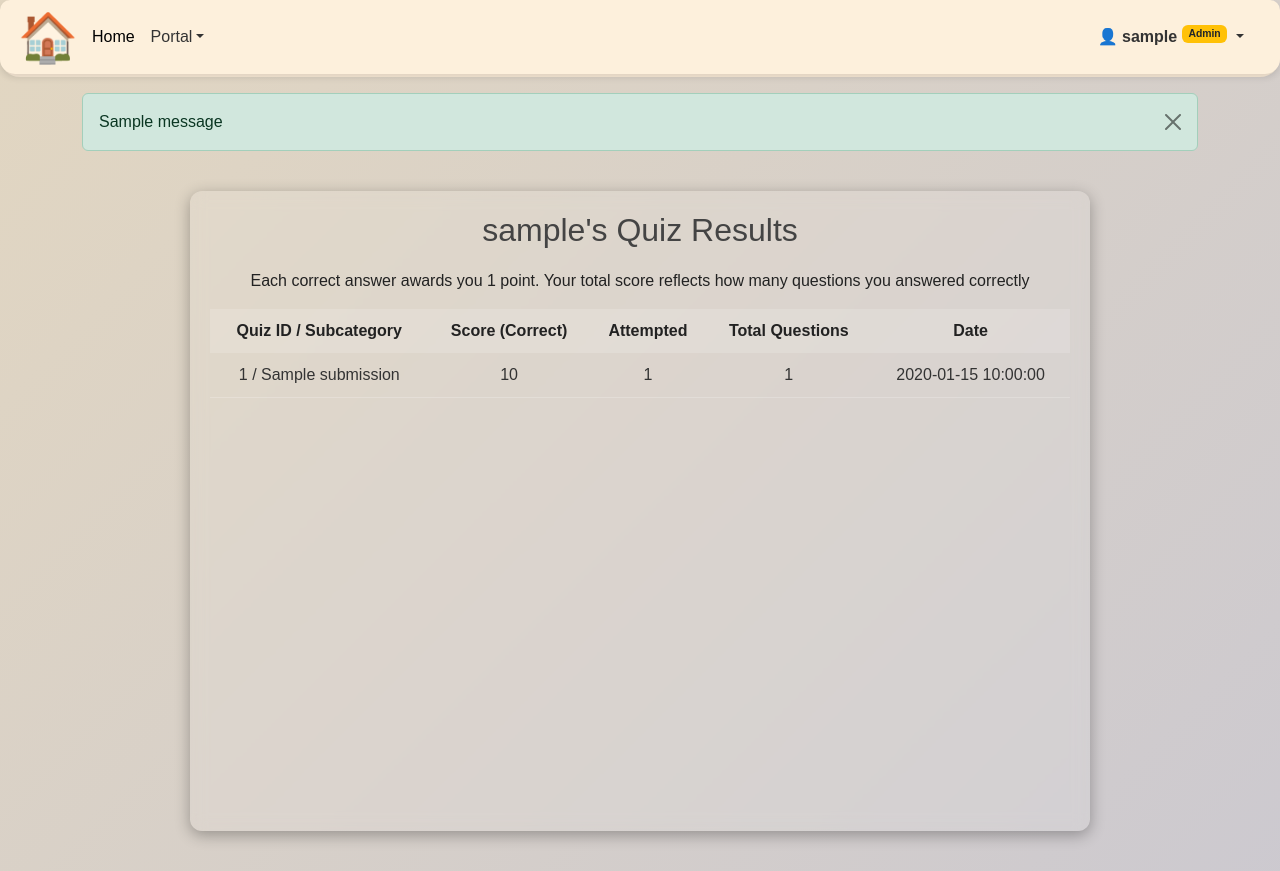
After one commit to raquib-nls/Quizz-App, a Flask app: page /my_results in a window 1280 px wide. The commit adds this page. Run offline with Flask 3, Linux system fonts and the light colour scheme; the visitor is signed in with stand-in values (Sample User, id 1); one stand-in notice (Sample message) is shown; a database or web service that is not in the repository returns one stand-in record (values such as "Sample title"); some libraries are stand-ins or nearby versions.

Commit message:
add result / score card page seprately and db error handling

```diff
--- a/app.py
+++ b/app.py
@@ -5,7 +5,9 @@ from datetime import datetime
 import os
 import psycopg2
 import logging
+from psycopg2 import OperationalError
 logging.basicConfig(level=logging.INFO)
+
 from dotenv import load_dotenv
 
 app=Flask(__name__)
@@ -13,8 +15,13 @@ app.secret_key = os.getenv("SECRET_KEY")
 
 load_dotenv()
 def get_db():
-    return psycopg2.connect(os.getenv("DATABASE_URL"))
-
+    db_url = os.getenv("DATABASE_URL")
+    try:
+        conn = psycopg2.connect(db_url)
+        return conn
+    except OperationalError as e:
+        app.logger.error(f"Database connection failed: {e}")
+        raise
 
 @app.route("/")
 def home():
@@ -95,7 +102,7 @@ def login():
 
         cnt = get_db()
         curs = cnt.cursor()
-
+        # writing steps so easy to understand by u and others
         # Step 1: Check if email exists in users table
         curs.execute("SELECT id, user_name, password, is_Admin FROM users WHERE email = %s", (email,))
         user = curs.fetchone()
@@ -190,76 +197,91 @@ def subcat(cat_id):
     return render_template("subcategory.html",subcat=subcat)
 
 @app.route("/quizz/<int:id>/<int:id2>")
-def quizz(id,id2):
-    cnt=get_db()
-    curs=cnt.cursor()
-    curs.execute("select question,option1,option2,option3,option4,CORRECT_OPTION from questions where sub_id=%s",(id,))
-    result=curs.fetchall()
+def quizz(id, id2):
+    cnt = get_db()
+    curs = cnt.cursor()
+    curs.execute("""
+        SELECT id, question, option1, option2, option3, option4, CORRECT_OPTION
+        FROM questions WHERE sub_id=%s
+    """, (id,))
+    result = curs.fetchall()
+    return render_template("quizz.html", result=result, subcat_id=id)
+
+@app.route("/submit", methods=['POST'])
+def submit():
+
+    session.pop('details', None)
+    session.pop('score', None)
 
 
-    return render_template("quizz.html",result=result)
-
-@app.route("/submit",methods=['GET','POST'])
-def submit():
-
-    answer={}
-    details={}
-    score=0
-    for i in request.form.keys():
-        if i.startswith('ans'):
-            question=i.split('_')[1]
-            answer[question]=request.form[i]
-    total_attempt=len(answer)
-    session['total_attempt']=total_attempt
-
-    cnt=get_db()
-    curs=cnt.cursor()
-    for i,v in answer.items():
-        curs.execute("select question,option1,option2,option3,option4,CORRECT_OPTION from questions where id=%s",(i,))
-        crct=curs.fetchone()
-        question,opt_a,opt_b,opt_c,opt_d,cr_op=crct
-
-        option_txt={
-            'a':opt_a,
-            'b':opt_b,
-            'c':opt_c,
-            'd':opt_d,
-        }
-        status="Correct" if v==cr_op else "Incorrect"
-        if status=="Correct":
-            score+=1
+    subcat_id = request.form.get('subcat_id')
+    session['subcat_id'] = subcat_id
 
 
-        details[i]={
-            "question":question,
-            "user_ans":v,
-            "user_txt":option_txt.get(v,"not answered"),
-            "correct_op":cr_op,
-            "correct_txt":option_txt.get(cr_op,"Not available"),
-            "status":status
+    answer = {}
+    details = {}
+    score = 0
 
+
+    for key, value in request.form.items():
+        if key.startswith('ans_'):
+            question_id = key.split('_')[1]
+            answer[question_id] = value
+
+    total_attempt = len(answer)
+    session['total_attempt'] = total_attempt
+
+
+    cnt = get_db()
+    curs = cnt.cursor()
+
+    for q_id, user_choice in answer.items():
+        curs.execute("""
+            SELECT question, option1, option2, option3, option4, CORRECT_OPTION
+            FROM questions WHERE id=%s
+        """, (q_id,))
+        question, opt_a, opt_b, opt_c, opt_d, correct_option = curs.fetchone()
+
+        options_map = {
+            'a': opt_a,
+            'b': opt_b,
+            'c': opt_c,
+            'd': opt_d
         }
 
-    session['details']=details
-    session['score']=score
+        status = "Correct" if user_choice == correct_option else "Incorrect"
+        if status == "Correct":
+            score += 1
 
-    curs.execute("select count(*) from questions")
-    total_ques=curs.fetchone()[0]
+        details[q_id] = {
+            "question": question,
+            "user_ans": user_choice,
+            "user_txt": options_map.get(user_choice, "Not answered"),
+            "correct_op": correct_option,
+            "correct_txt": options_map.get(correct_option, "Not available"),
+            "status": status
+        }
 
-    user_name=session.get('user_name')
 
-    total_attemptt=session.get('total_attempt',0)
+    session['details'] = details
+    session['score'] = score
 
-    curs.execute("insert into submission(user_name,score,total_attempt,total_ques) values(%s,%s,%s,%s)",(user_name,score,total_attemptt,total_ques,))
+
+    curs.execute("SELECT COUNT(*) FROM questions WHERE sub_id=%s", (subcat_id,))
+    total_ques = curs.fetchone()[0]
+
+    subcat_id = session.get('subcat_id')
+    user_name = session.get('user_name')
+    curs.execute("""
+        INSERT INTO submission(user_name, score, total_attempt, total_ques,subcat_id)
+        VALUES(%s, %s, %s, %s, %s)
+    """, (user_name, score, total_attempt, total_ques,subcat_id))
     cnt.commit()
 
     curs.close()
     cnt.close()
+
     return redirect(url_for("result"))
-
-
-
-
 
 
 @app.route("/result")
@@ -283,7 +305,7 @@ def admin():
 
     if 'is_admin' not in session or session['is_admin'] != 1:
         msg=("Access denied: Admins only")
-        return redirect(url_for('admin_login'))  # redirect if not admin
+        return redirect(url_for('admin_login'))
     return render_template("admin.html")
 
 
@@ -506,6 +528,35 @@ def import_questions():
     result = questions("uploads/questions.json")
     return result
 
+@app.route("/my_results")
+def my_results():
+    if 'user_id' not in session:
+        return redirect(url_for("login"))
+
+    cnt = get_db()
+    curs = cnt.cursor()
+
+    user_name = session.get('user_name')
+
+    curs.execute("""
+        SELECT s.id, s.score, s.total_attempt, s.total_ques, s.submission_time, sc.name
+        FROM submission s
+        LEFT JOIN subcatogaries sc ON s.subcat_id = sc.s_id
+        WHERE s.user_name = %s
+        ORDER BY s.submission_time DESC
+    """, (user_name,))
+    results = curs.fetchall()
+
+    curs.close()
+    cnt.close()
+
+    return render_template("my_results.html", results=results, user_name=user_name)
+
+
+@app.errorhandler(500)
+def internal_error(error):
+    return render_template('500.html'), 500
+
 if __name__=="__main__":
     port = int(os.environ.get("PORT",5000))
     app.run(host="0.0.0.0",port=port,debug=False)
--- /dev/null
+++ b/static/my_results.css
@@ -0,0 +1,145 @@
+body {
+    background: linear-gradient(135deg, #edddba 0%, #ACB6E5 100%);
+    background-size: 300% 300%;
+    animation: gradientMove 8s ease infinite;
+    font-family: Arial, sans-serif;
+    color: #222;
+    height: 100%;
+    margin: 0;
+    overflow: hidden;
+
+}
+
+@keyframes gradientMove {
+    0% { background-position: 0% 50%; }
+    50% { background-position: 100% 50%; }
+    100% { background-position: 0% 50%; }
+}
+
+.results-container {
+    max-width: 900px;
+    margin: 40px auto;
+    padding: 20px;
+    background: rgba(255, 255, 255, 0.1);
+    border-radius: 12px;
+    box-shadow: 0px 4px 15px rgba(0,0,0,0.3);
+    backdrop-filter: blur(8px);
+    overflow-y: auto;
+    height: 80vh;
+}
+.results-container:hover {
+  box-shadow: 0 8px 20px rgba(0, 0, 0, 0.4);
+}
+
+
+.results-container::-webkit-scrollbar {
+  width: 6px;
+  height: 6px;
+}
+
+
+.results-container::-webkit-scrollbar-track {
+  background: rgba(255, 255, 255, 0.12);
+  border-radius: 10px;
+}
+
+
+.results-container::-webkit-scrollbar-thumb {
+  background-color: rgba(100, 100, 140, 0.7);
+  border-radius: 10px;
+  border: 2px solid transparent;
+  background-clip: content-box;
+  transition: background-color 0.3s ease;
+}
+
+
+.results-container::-webkit-scrollbar-thumb:hover {
+  background-color: rgba(100, 100, 140, 0.9);
+}
+.results-container h2 {
+    text-align: center;
+    margin-bottom: 20px;
+    color: #444;
+}
+
+.results-table {
+    width: 100%;
+    border-collapse: collapse;
+}
+
+.results-table th {
+    background: rgba(255, 255, 255, 0.15);
+    color: #222;
+    padding: 10px;
+    text-align: center;
+}
+.textt{
+    text-align: center;
+}
+.results-table td {
+    padding: 10px;
+    border-bottom: 1px solid rgba(255, 255, 255, 0.2);
+    text-align: center;
+    color: #333;
+}
+
+.results-table tr:hover {
+    background-color: rgba(255, 255, 255, 0.1);
+}
+
+.no-results {
+    text-align: center;
+    font-style: italic;
+    color: #666;
+}
+
+
+
+@media (max-width: 768px) {
+    .results-container {
+        margin: 20px 15px;
+        padding: 15px;
+        max-width: 95%;
+    }
+
+    .results-table th,
+    .results-table td {
+        padding: 8px 5px;
+        font-size: 14px;
+    }
+
+    .results-container h2 {
+        font-size: 1.5rem;
+        margin-bottom: 15px;
+    }
+}
+
+
+@media (max-width: 480px) {
+    body {
+        background-size: 200% 200%;
+    }
+
+    .results-container {
+        margin: 15px 10px;
+        padding: 10px;
+        max-width: 100%;
+        border-radius: 8px;
+        box-shadow: 0px 2px 8px rgba(0,0,0,0.25);
+    }
+
+    .results-container h2 {
+        font-size: 1.3rem;
+        margin-bottom: 12px;
+    }
+
+    .results-table th,
+    .results-table td {
+        padding: 6px 3px;
+        font-size: 12px;
+    }
+
+    .results-table {
+        font-size: 12px;
+    }
+}
--- /dev/null
+++ b/templates/500.html
@@ -0,0 +1,2 @@
+<h1>Oops! Something went wrong.</h1>
+<p>We're working to fix the problem. Please try again later.</p>
--- a/templates/base.html
+++ b/templates/base.html
@@ -18,6 +18,8 @@
 </head>
 
 <body>
+
+
 
   <header class="navHead">
     <nav class="navbar navbar-expand-lg navclr">
@@ -51,9 +53,7 @@
                 </li>
                 <li><a class="dropdown-item" href="{{ url_for('catagories') }}">Quiz Categories</a></li>
                 {% endif %}
-                <!-- {% if session.get('user_id') %}
-                <li><a class="dropdown-item" href="{{ url_for('result') }}">View Result</a></li>
-                {% endif %} -->
+                <li><a class="dropdown-item" href="{{ url_for('my_results') }}">View My Results</a></li>
               </ul>
             </li>
           </ul>
@@ -78,6 +78,21 @@
       </div>
     </nav>
   </header>
+
+
+
+<div class="container mt-3">
+  {% with messages = get_flashed_messages(with_categories=true) %}
+    {% if messages %}
+      {% for category, message in messages %}
+        <div class="alert alert-{{ category }} alert-dismissible fade show" role="alert">
+          {{ message }}
+          <button type="button" class="btn-close" data-bs-dismiss="alert" aria-label="Close"></button>
+        </div>
+      {% endfor %}
+    {% endif %}
+  {% endwith %}
+</div>
 
   <!-- Navbar Auto-Close on Outside Click -->
   <script>
--- /dev/null
+++ b/templates/my_results.html
@@ -0,0 +1,40 @@
+{% extends "base.html" %}
+{% block title %}My Results{% endblock %}
+
+{% block extra_css %}
+<link rel="stylesheet" href="{{ url_for('static', filename='my_results.css') }}">
+{% endblock %}
+
+{% block body %}
+<div class="results-container">
+    <h2>{{ user_name }}'s Quiz Results</h2>
+    <p class="textt">Each correct answer awards you 1 point. Your total score reflects how many questions you answered correctly</p>
+    {% if results %}
+    <table class="results-table">
+        <thead>
+            <tr>
+                <th>Quiz ID / Subcategory</th>
+                <th>Score (Correct)</th>
+                <th>Attempted</th>
+                <th>Total Questions</th>
+                <th>Date</th>
+            </tr>
+        </thead>
+        <tbody>
+            {% for r in results %}
+            <tr>
+                <td>{{ r[0] }} / {{ r[5] or "N/A" }}</td>
+                <td>{{ r[1] }}</td>
+                <td>{{ r[2] }}</td>
+                <td>{{ r[3] }}</td>
+                <td>{{ r[4].strftime('%Y-%m-%d %H:%M:%S') }}</td>
+            </tr>
+            {% endfor %}
+        </tbody>
+
+    </table>
+    {% else %}
+    <p class="no-results">You haven't taken any quizzes yet.</p>
+    {% endif %}
+</div>
+{% endblock %}
```
Also changed, not shown: static/quizz.css (+19 -10 lines), static/result.css (+38 -6 lines), templates/quizz.html (+15 -23 lines), templates/result.html (+10 -0 lines).
